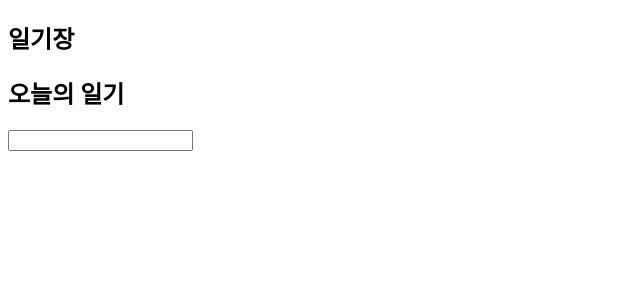
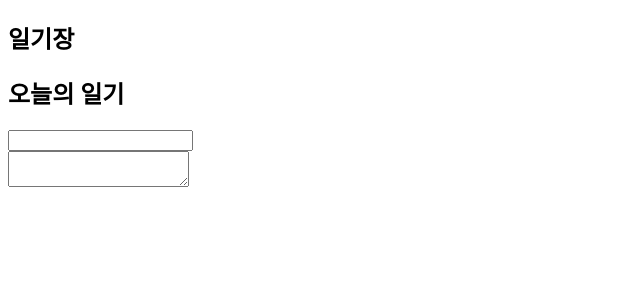
Before and after one commit to unidagit/simpleDiary, a React (Create React App) app: page / in a window 1280 px wide. Shown: the top 300 px of the page, without its empty margins (0-640 px from the left). Built offline with nearby package versions, Linux system fonts and the light colour scheme.

Commit message:
내용 작성 기능 추가

```diff
--- a/src/DiaryEditor.jsx
+++ b/src/DiaryEditor.jsx
@@ -3,9 +3,15 @@ import { useState } from "react";
 
 export default function DiaryEditor() {
   const [author, setAuthor] = useState("");
+  const [content, setContent] = useState("");
 
   const onChangeInput = (e) => {
     setAuthor(e.target.value);
+    console.log(e);
+  };
+
+  const onChangeContent = (e) => {
+    setContent(e.target.value);
     console.log(e);
   };
   return (
@@ -13,6 +19,9 @@ export default function DiaryEditor() {
       <h2>오늘의 일기</h2>
       <form>
         <input type="text" value={author} onChange={onChangeInput} />
+        <div>
+          <textarea value={content} onChange={onChangeContent} />
+        </div>
       </form>
     </div>
   );
```
